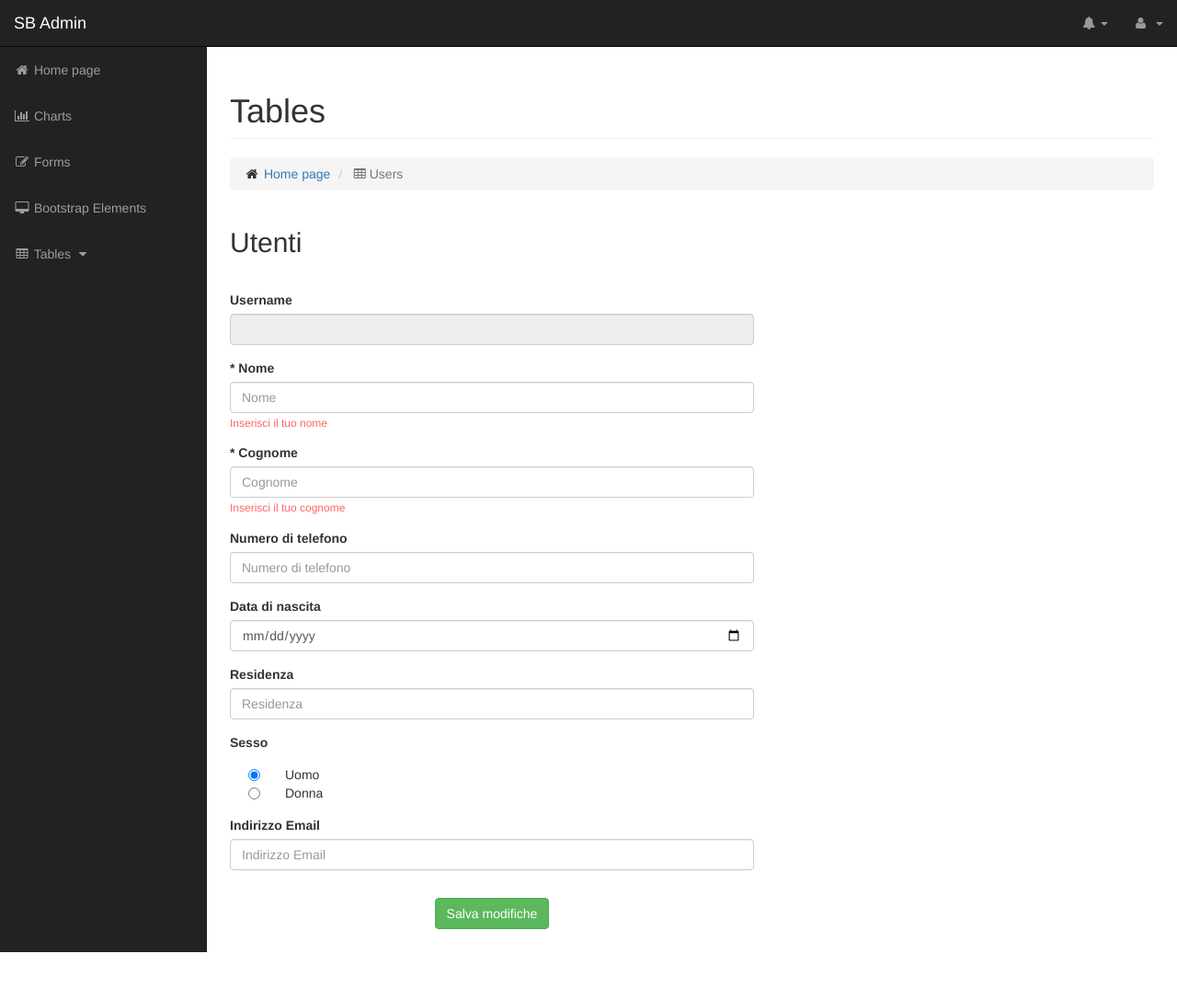
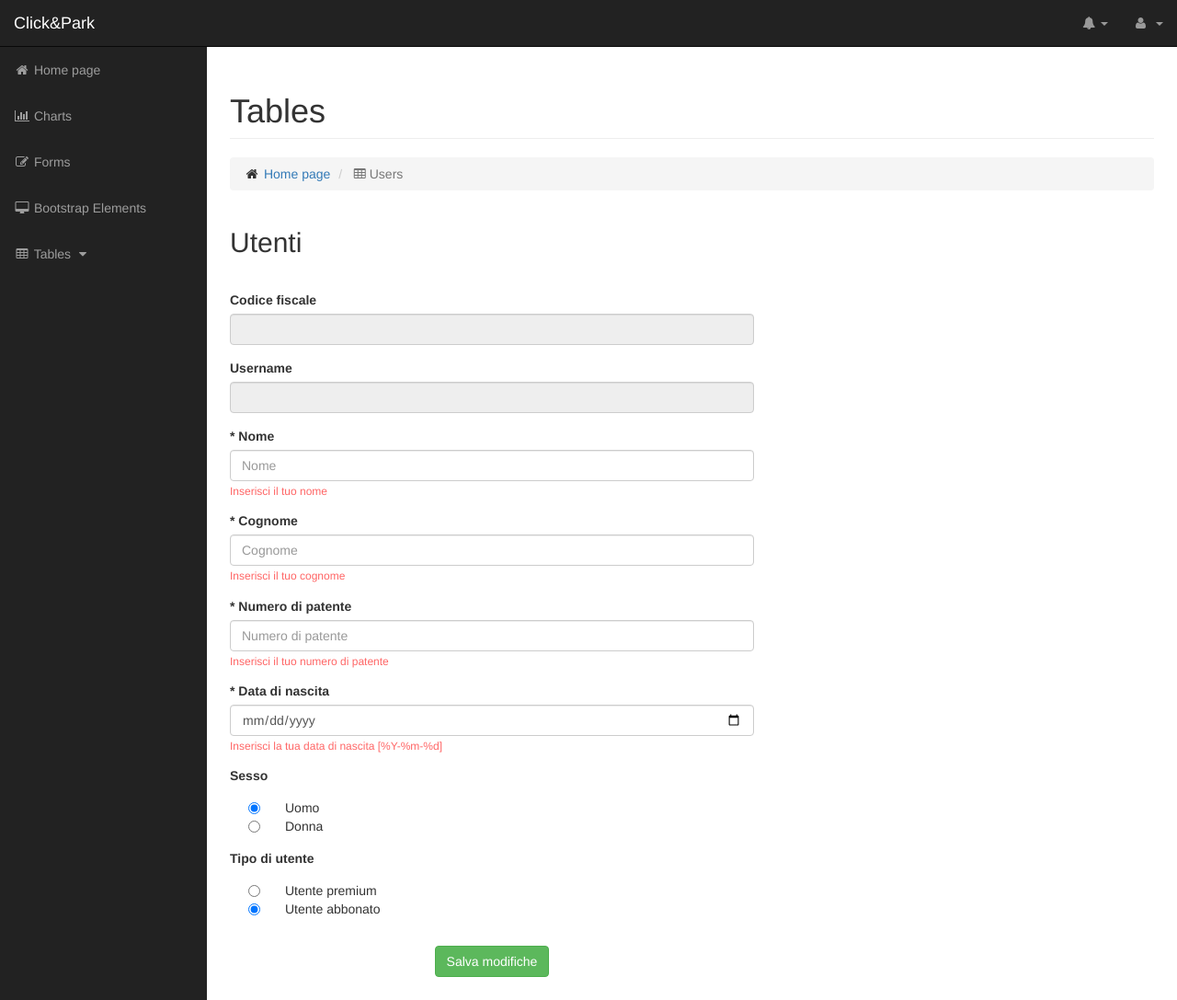
Before and after one commit to shiner/cindydb, a Flask app: page /edit-tuple in a window 1280 px wide; the page is wider, and only the part inside the window is pictured. Shown: that part at 92% size. Before the commit the page ends 1035 px from the top of that part, so only its background shows below. Run offline with Flask 2, Linux system fonts and the light colour scheme; some libraries are stand-ins or nearby versions.

Commit message:
edit tuple ok

```diff
--- a/cindydb/database.py
+++ b/cindydb/database.py
@@ -44,7 +44,7 @@
     s = '(' + '%s, ' * (n - 1) + '%s )'
     conn = get_db()
     cur = conn.cursor()
-    cur.execute("UPDATE " + table + " SET " + attributes + " = " + s + "WHERE " + condition, cond_values)
+    cur.execute("UPDATE " + table + " SET " + attributes + " = " + s + " WHERE " + condition, cond_values)
     conn.commit()
 
 
--- a/cindydb/forms.py
+++ b/cindydb/forms.py
@@ -40,7 +40,7 @@
 
     number_edited = StringField('Numero di patente', validators=[validators.DataRequired('Inserisci il tuo numero di patente')])
 
-    dob_edited = DateField('Data di nascita', validators=[validators.Optional()])
+    dob_edited = DateField('Data di nascita', validators=[validators.DataRequired('Inserisci la tua data di nascita [%Y-%m-%d]')])
 
     gender_edited = RadioField('Sesso', default='uomo', choices=[('uomo', 'Uomo'),
                                                            ('donna', 'Donna')],
@@ -68,21 +68,21 @@
 
 
 class EditTuple(Form):
+    cf = StringField('Codice fiscale')
     username = StringField('Username')
     firstname_edited = StringField('Nome', validators=[validators.DataRequired('Inserisci il tuo nome')])
 
     lastname_edited = StringField('Cognome', validators=[validators.DataRequired('Inserisci il tuo cognome')])
 
-    phonenumber_edited = StringField('Numero di telefono')
+    number_edited = StringField('Numero di patente',
+                                validators=[validators.DataRequired('Inserisci il tuo numero di patente')])
 
-    dob_edited = DateField('Data di nascita', validators=[validators.Optional()])
+    dob_edited = DateField('Data di nascita',
+                           validators=[validators.DataRequired('Inserisci la tua data di nascita [%Y-%m-%d]')])
 
     gender_edited = RadioField('Sesso', default='uomo', choices=[('uomo', 'Uomo'),
                                                            ('donna', 'Donna')],
                          validators=[validators.Optional()])
 
-    city_edited = StringField('Residenza', validators=[validators.Optional()])
-
-    email_edited = StringField('Indirizzo Email', validators=[validators.Optional(),
-                                                       validators.Length(message='Email non valida', min=6, max=35),
-                                                       validators.Email('Inserisci il tuo indirizzo email')])
+    type_edited = RadioField('Tipo di utente', default='ua', choices=[('up', 'Utente premium'),
+                                                                      ('ua', 'Utente abbonato')])
--- a/cindydb/templates/edit-tuple.html
+++ b/cindydb/templates/edit-tuple.html
@@ -46,17 +46,22 @@
 
                                     <div class="form-group">
                                         <label for="{{ form.username.id }}">
+                                            {{ form.cf.label.text }}
+                                        </label>
+                                        {{ form.cf(readonly="readonly", class='form-control') }}
+                                    </div>
+                                    <div class="form-group">
+                                        <label for="{{ form.username.id }}">
                                             {{ form.username.label.text }}
                                         </label>
                                         {{ form.username(readonly="readonly", class='form-control') }}
                                     </div>
                                     {{ render_bootstrap_field(form.firstname_edited,with_label='True', class='form-control') }}
                                     {{ render_bootstrap_field(form.lastname_edited,with_label='True',class='form-control') }}
-                                    {{ render_bootstrap_field(form.phonenumber_edited,with_label='True', class='form-control') }}
+                                    {{ render_bootstrap_field(form.number_edited,with_label='True', class='form-control') }}
                                     {{ render_bootstrap_field(form.dob_edited,with_label='True',placeholder='%Y-%m-%d',class='form-control') }}
-                                    {{ render_bootstrap_field(form.city_edited,with_label='True' ,class='form-control') }}
                                     {{ render_bootstrap_field(form.gender_edited,with_label='True', class='radio' ) }}
-                                    {{ render_bootstrap_field(form.email_edited,with_label='True',class='form-control') }}
+                                    {{ render_bootstrap_field(form.type_edited,with_label='True',class='radio') }}
                                 </div>
 
                                 {% with messages = get_flashed_messages(with_categories=true) %}
--- a/cindydb/templates/index.html
+++ b/cindydb/templates/index.html
@@ -13,7 +13,7 @@
     <meta charset="UTF-8">
 
     {% block heading %}
-        <title>Site - {% block page %}{% endblock %} </title>
+        <title>Click&Park - {% block page %}{% endblock %} </title>
     {% endblock %}
     {#    <title>SB Admin - Bootstrap Admin Template</title>#}
 
@@ -70,7 +70,7 @@
                 <span class="icon-bar"></span>
                 <span class="icon-bar"></span>
             </button>
-            <a class="navbar-brand" href="{{ url_for('index') }}">SB Admin</a>
+            <a class="navbar-brand" href="{{ url_for('index') }}">Click&Park</a>
         </div>
         <!-- Top Menu Items -->
         <ul class="nav navbar-right top-nav">
--- a/cindydb/views/user.py
+++ b/cindydb/views/user.py
@@ -93,11 +93,11 @@
         if request.method == 'POST':
             new_form = Edit(request.form)
             if new_form.validate():
-                attributes_to_update = 'nome, cognome, data_nascita, tipo, numero_patente, sesso'
+                attributes_to_update = '(nome, cognome, data_nascita, tipo, numero_patente, sesso)'
                 cond_values = (new_form.firstname_edited.data, new_form.lastname_edited.data,
                                new_form.dob_edited.data, new_form.type_edited.data, new_form.number_edited.data,
-                               new_form.gender_edited.data, session.get('cf'))
-                cindydb.database.update_query(attributes_to_update, 7, 'utenti', 'cf = %s', cond_values)
+                               new_form.gender_edited.data, session.get('cf'),)
+                cindydb.database.update_query(attributes_to_update, 6, 'utenti', 'cf = (%s)', cond_values)
                 flash('Profilo aggiornato', category='success')
                 session['firstname'] = new_form.firstname_edited.data
                 session['lastname'] = new_form.lastname_edited.data
--- a/cindydb/views/views.py
+++ b/cindydb/views/views.py
@@ -61,11 +61,11 @@
 def edit_tuple():
         new_form = EditTuple(request.form)
         if new_form.validate():
-            attributes_to_update = '(nome, cognome, tel, data_nascita, email, residenza, sesso)'
+            attributes_to_update = '(nome, cognome, data_nascita, tipo, numero_patente, sesso)'
             cond_values = (new_form.firstname_edited.data, new_form.lastname_edited.data,
-                           new_form.phonenumber_edited.data, new_form.dob_edited.data, new_form.email_edited.data,
-                           new_form.city_edited.data, new_form.gender_edited.data, new_form.username.data)
-            cindydb.database.update_query(attributes_to_update, 7, 'utenti', 'username = %s', cond_values)
+                           new_form.dob_edited.data, new_form.type_edited.data, new_form.number_edited.data,
+                           new_form.gender_edited.data, new_form.cf.data,)
+            cindydb.database.update_query(attributes_to_update, 6, 'utenti', 'cf = %s', cond_values)
             return redirect(url_for('view_users'))
         else:
             return render_template('/edit-tuple.html', form=new_form)
@@ -79,10 +79,10 @@
         old_form = cindydb.utility.get_tuple(old_form, key)
         return render_template('/edit-tuple.html', form=old_form)
     else:
-        schema_to_view = 'nome, cognome, username, data_nascita, tel, email, sesso, residenza'
+        schema_to_view = 'nome, cognome, cf, data_nascita, tipo, numero_patente, sesso, username'
         data = cindydb.database.select_query(schema_to_view, 'utenti', None, None)
         results = []
-        columns = ('nome', 'cognome', 'username', 'data_nascita', 'tel', 'email', 'sesso', 'residenza')
+        columns = ('nome', 'cognome', 'cf', 'data_nascita', 'tipo', 'numero_patente', 'sesso', 'username')
 
         for row in data:
             results.append(dict(zip(columns, row)))
@@ -93,13 +93,13 @@
 @app.route('/delete-tuple', methods=['POST'])
 def delete_tuple():
     for tuple in request.get_json():
-        cindydb.database.delete_query('utenti', 'username = %s', (tuple['username'],))
+        cindydb.database.delete_query('utenti', 'cf = %s', (tuple['cf'],))
         return redirect(url_for('view_users'))
 
 
 @app.route('/datawarehouse')
 def dw():
-    if session.get('logged_in') and session.get('username') == 'admin':
+    if session.get('logged_in') and session.get('cf') == 'admin':
         return render_template('datawarehouse.html')
     else:
         return redirect(url_for('login'))
```
Also changed, not shown: cindydb/templates/view-users.html (+4 -4 lines), cindydb/utility.py (+10 -10 lines).
